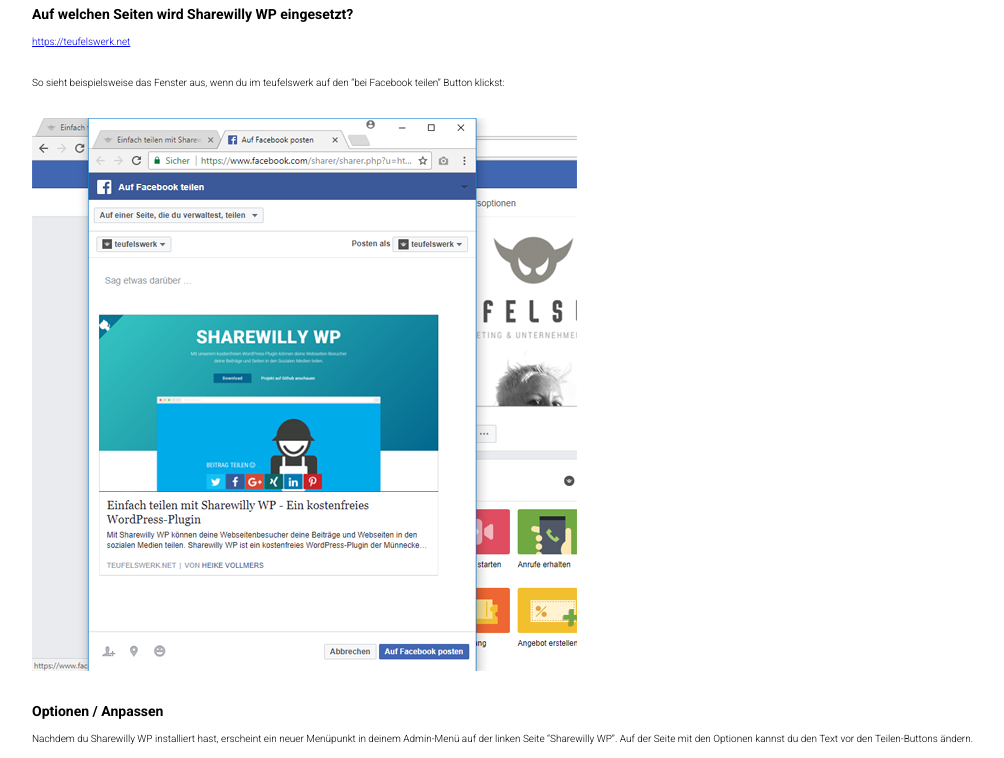
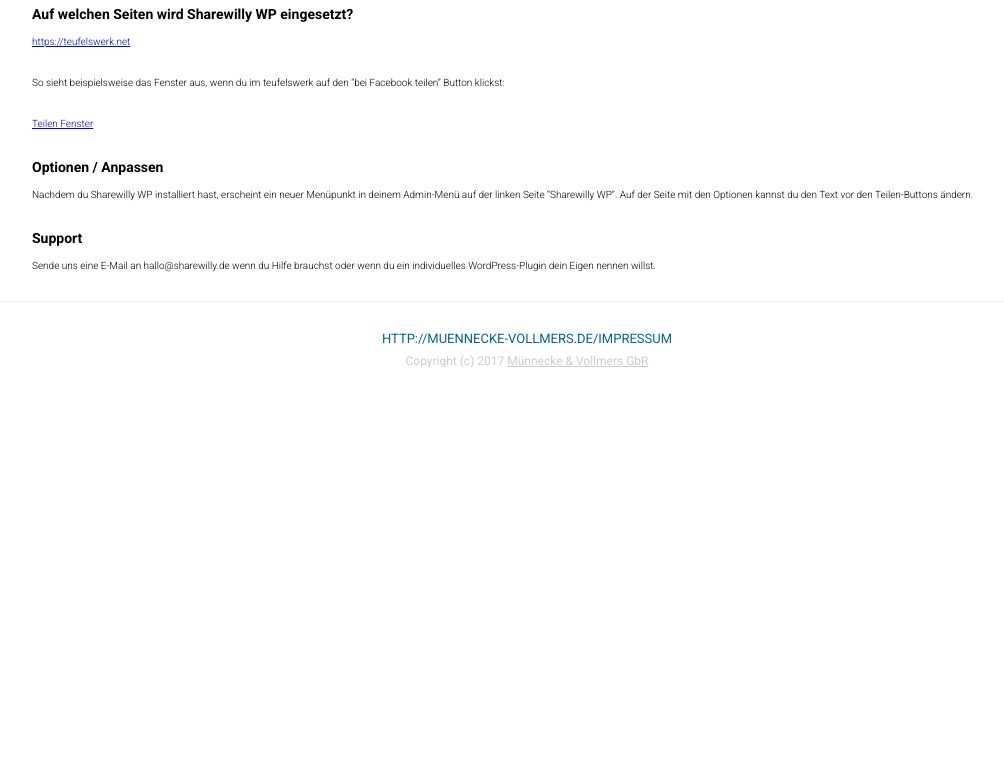
Before and after one commit to sharewilly/sharewilly, a Jekyll site: the page built from _posts/2017-09-06-getstarted.md, in a window 1280 px wide and 900 px high, scrolled down 1703 px, cut to the strip 142-900 px from the top of the window. Shown: the whole strip, without its empty margins (113-1117 px from the left). Built offline with Jekyll 4.4.1, drawn with Linux system fonts in a browser that asks for light colours; after the commit the page ends 2242 px from its top, so only the background shows below that.

Commit message:
Update 2017-09-06-getstarted.md

```diff
--- a/_posts/2017-09-06-getstarted.md
+++ b/_posts/2017-09-06-getstarted.md
@@ -39,7 +39,7 @@ Sharewilly WP erscheint nun automatisch auf all deinen Seiten und in deinen Beit
 
 So sieht beispielsweise das Fenster aus, wenn du im teufelswerk auf den "bei Facebook teilen" Button klickst:
 
-![Teilen Fenster](https://github.com/sharewilly/sharewilly/blob/master/images/Sharewilly-WP-teilen-Fenster-small.png)
+[Teilen Fenster](https://github.com/sharewilly/sharewilly/blob/master/images/Sharewilly-WP-teilen-Fenster-small.png)
 
 ### Optionen / Anpassen
 
```
